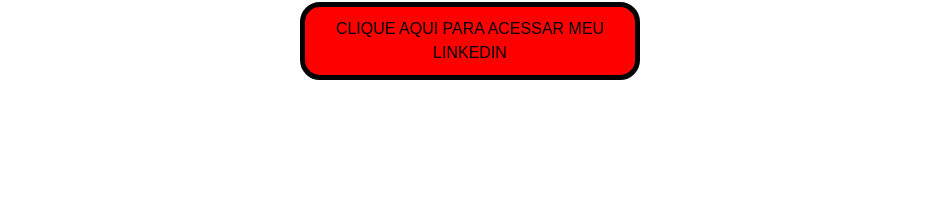
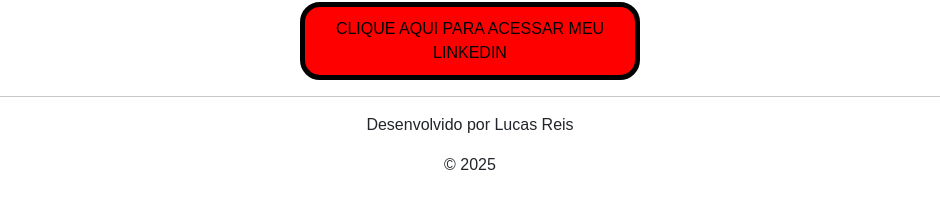
Before and after one commit to rodrigoncruz/react-aula-github, a React (Vite) app in the folder react-github/: page / in a window 1280 px wide. Shown: the part 470-678 px from the top of the page, without its empty margins (170-1110 px from the left). Built offline with nearby package versions, Linux system fonts and the light colour scheme.

Commit message:
adicionei um rodepe

```diff
--- a/react-github/src/App.jsx
+++ b/react-github/src/App.jsx
@@ -31,6 +31,11 @@
         </nav>
         </div>
       </div>
+      <hr></hr>
+      <footer className="container d-flex justify-content-center flex-column align-items-center">
+        <p>Desenvolvido por Lucas Reis</p>
+        <p>© 2025</p>
+      </footer>
     </>
   )
 }
```
